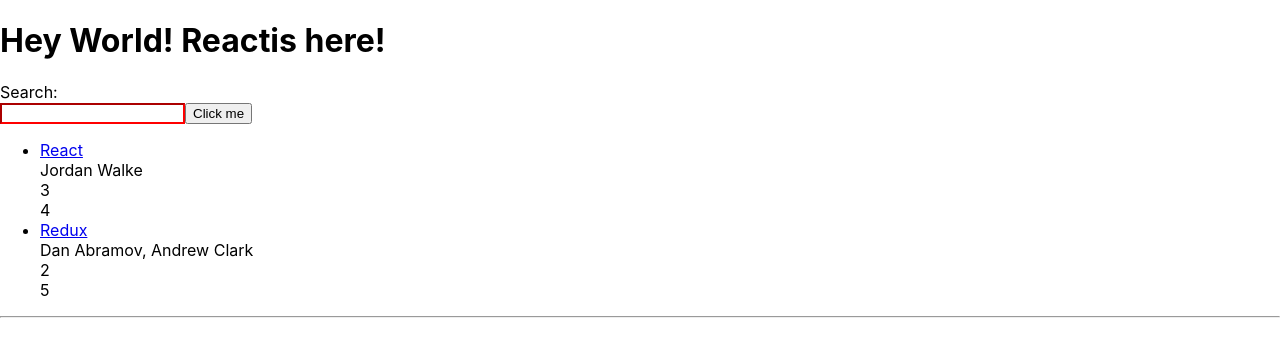
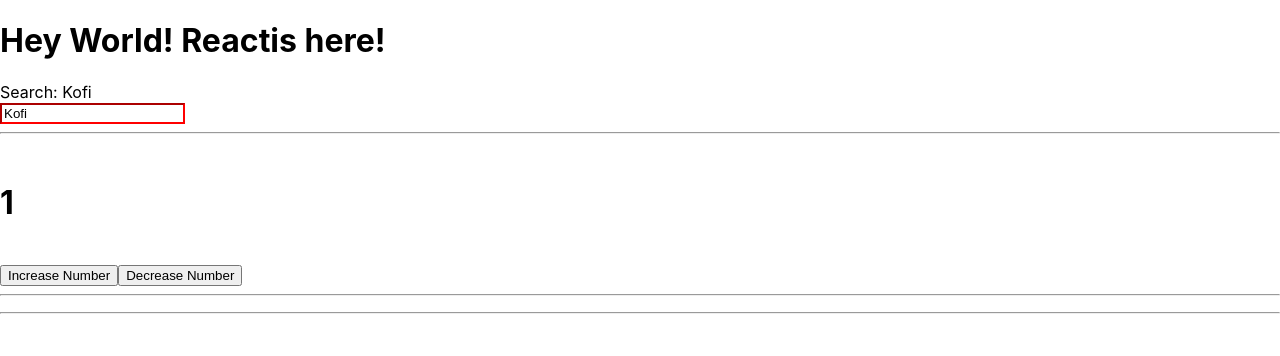
Before and after one commit to Kofi-eo/roadtoreact, a React (Create React App) app: page / in a window 1280 px wide. Shown: the top 356 px of the page. Built offline with nearby package versions, Linux system fonts and the light colour scheme.

Commit message:
Update App.js

```diff
--- a/src/App.js
+++ b/src/App.js
@@ -1,5 +1,6 @@
 import logo from "./logo.svg";
 import "./App.css";
+import React from "react";
 
 const welcome = {
   greeting: "Hey",
@@ -10,7 +11,24 @@
   return x + "is here!";
 }
 
-const list = [
+function App() {
+  {
+    /* App - root component/parent component */
+  }
+
+  const [SearchT, setSearchT] = React.useState(
+    localStorage.getItem("search") || "Kofi"
+  );
+
+  React.useEffect(() => {
+    localStorage.setItem("search", SearchT);
+  }, [SearchT]);
+
+  const handleChange = (event) => {
+    setSearchT(event.target.value);
+  };
+
+  const stories = [
     {
       title: "React",
       url: "https://reactjs.org/",
@@ -29,30 +47,67 @@
     },
   ];
 
-function App() {
+  const filterSearch = stories.filter((story) => {
+    return story.title.toLowerCase().includes(SearchT.toLowerCase());
+  });
+
   return (
     <div>
-      <h1>
-        {welcome.greeting} World! {getTitle(welcome.title)}
-      </h1>
-      <label htmlFor="search">Search: </label>
-      <br />
-
-      <input style={{ borderColor: "red" }} id="search" type="text" />
-      <button>Click me</button>
-
-      <List />
-
+      <Search onSearch={handleChange} searchText={SearchT} />{" "}
+      {/*Child component/ leaf component */}
+      <List list={filterSearch} /> {/*Child component/ leaf component */}
       <hr />
     </div>
   );
 }
 
-function List() {
+function Search({ searchText, onSearch }) {
+  const add = (x) => {
+    x = Number + 1;
+    setNumber(x);
+  };
+
+  const substract = (x) => {
+    x = Number - 1;
+    setNumber(x);
+  };
+
+  const [Number, setNumber] = React.useState(1);
+  {
+    /*use state*/
+  }
+
+  return (
+    <>
+      <h1>
+        {welcome.greeting} World! {getTitle(welcome.title)}
+      </h1>
+      <label htmlFor="search">Search: {searchText} </label>
+      <br />
+
+      <input
+        style={{ borderColor: "red" }}
+        id="search"
+        type="text"
+        value={searchText}
+        onChange={onSearch}
+      />
+      <hr />
+      <br />
+      <h1>{Number}</h1>
+      <br />
+
+      <button onClick={add}>Increase Number</button>
+      <button onClick={substract}>Decrease Number</button>
+      <hr />
+    </>
+  );
+}
+
+function List({ list }) {
   return (
     <ul>
-      {list.map((x) => {
-        return (
+      {list.map((x) => (
         <li key={x.objectID}>
           <span>
             <a href={x.url}>{x.title}</a>
@@ -64,8 +119,7 @@
           <br />
           <span>{x.points}</span>
         </li>
-        );
-      })}
+      ))}
     </ul>
   );
 }
```
Lines whose indentation alone changed are shown as unchanged.
